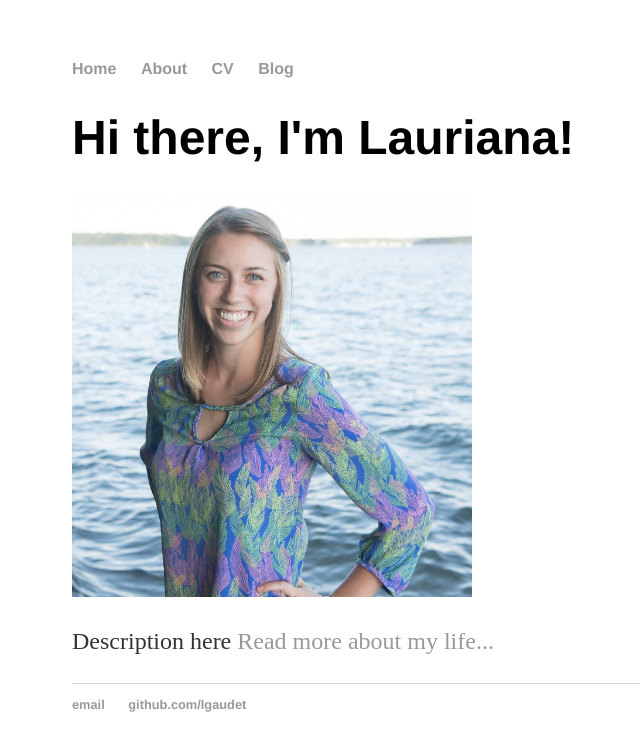
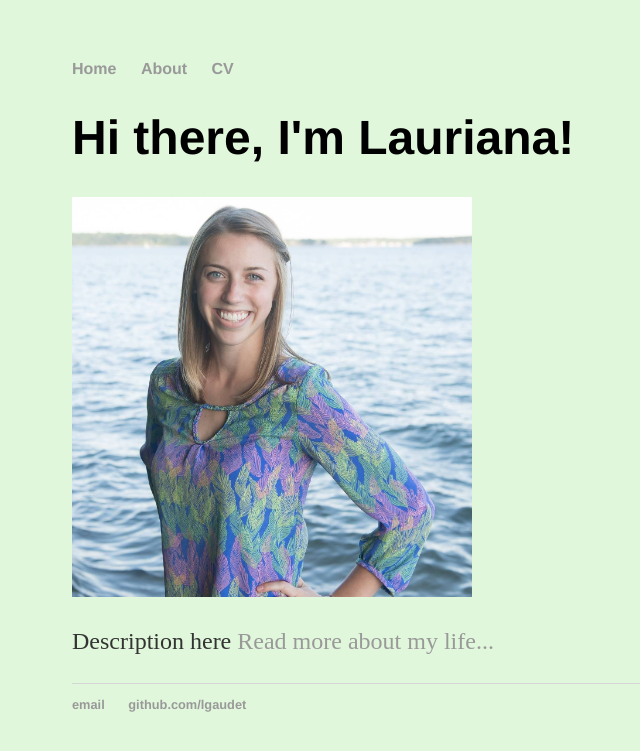
Before and after one commit to lgaudet/lgaudet.github.io, a Jekyll site: the page built from index.html, in a window 1280 px wide. Shown: the top 751 px of the page, without its empty margins (120-760 px from the left). Built offline with Jekyll 4.4.1, drawn with Linux system fonts in a browser that asks for light colours.

Commit message:
added new background color, removed the blog page from the nav for now

```diff
--- a/_layouts/default.html
+++ b/_layouts/default.html
@@ -11,7 +11,7 @@
 	        		<li><a href="/">Home</a></li>
 		        	<li><a href="/about">About</a></li>
 	        		<li><a href="/cv">CV</a></li>
-	        		<li><a href="/blog">Blog</a></li>
+	        		<!-- <li><a href="/blog">Blog</a></li> -->
 	    		</ul>
 			</nav>
 			<div class="container">
--- a/css/main.css
+++ b/css/main.css
@@ -1,6 +1,7 @@
 body {
     margin: 60px auto;
     width: 70%;
+    background-color: #E0F7DB;
 }
 nav ul, footer ul {
     font-family:'Helvetica', 'Arial', 'Sans-Serif';
```
